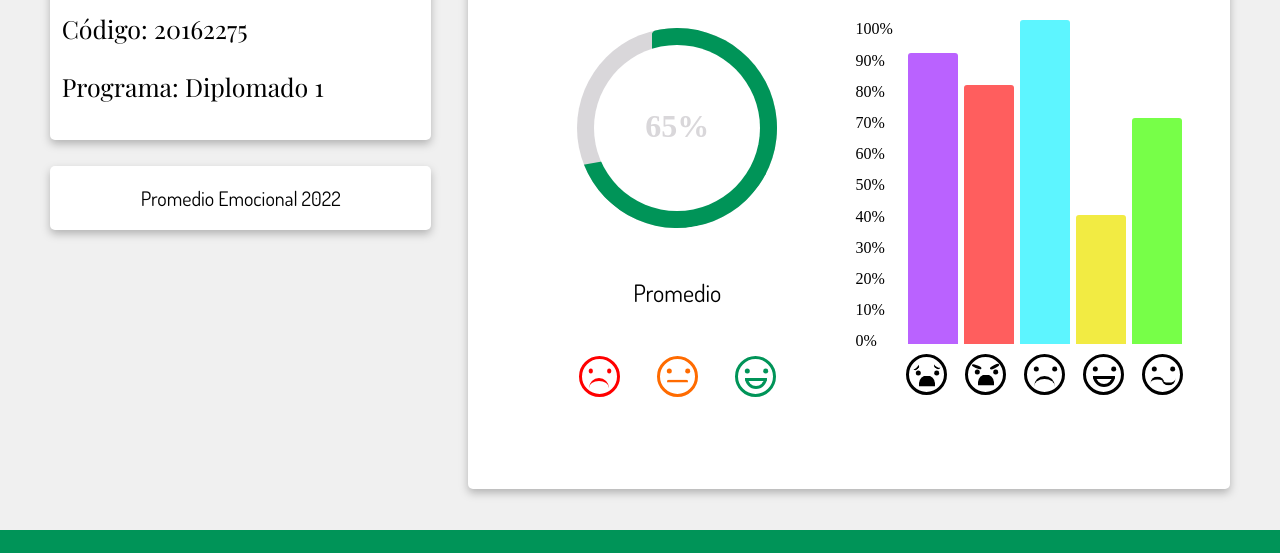
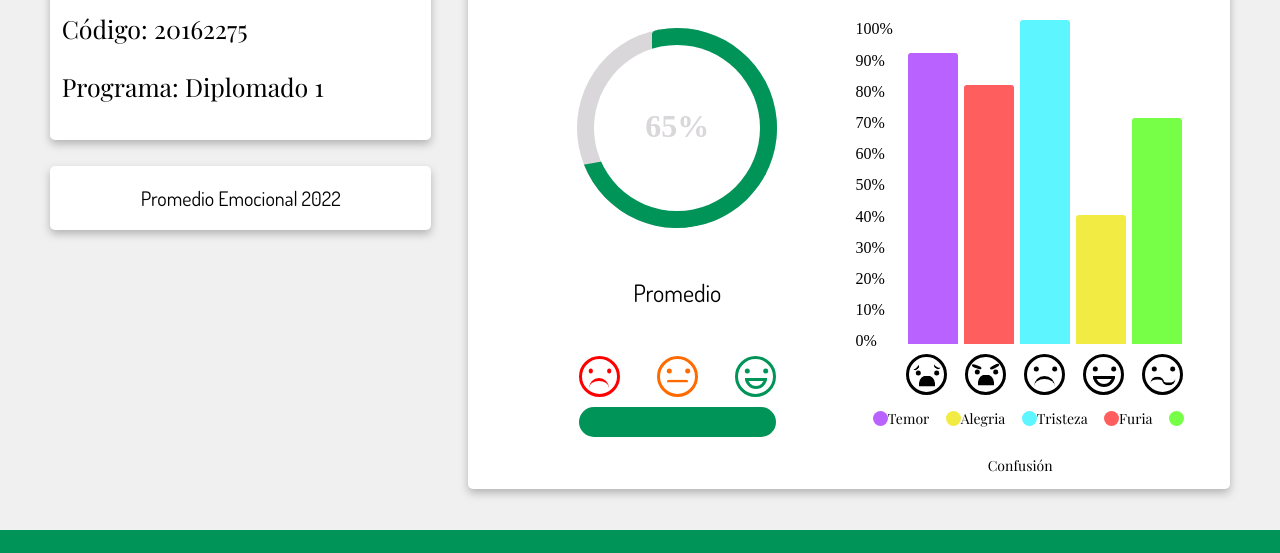
Before and after one commit to CamilaForer/Dashboard-fundacion-Semillas, a plain HTML site: page src/diplomado.html in a window 1280 px wide. Shown: the part 727-1280 px from the top of the page. Drawn offline with nearby package versions, Linux system fonts and the light colour scheme.

Commit message:
Animación barra de progreso de la grafica de promedio

```diff
--- a/src/diplomado.html
+++ b/src/diplomado.html
@@ -78,6 +78,7 @@
                     <div class="happy-mouth"></div>
                   </div>
               </div>
+              <div class="progress-bar"></div>
               </div>
             </div>
             <div class="col-xs-100 col-md-50 col-xl-50">
@@ -154,6 +155,13 @@
                       <div class="confused-mouth"></div>
                     </div>
                   </div>
+                  <div class="indicator-graphic-emotion-faces">
+                    <span class="fear-bar"></span><p>Temor</p>
+                    <span class="happy-bar"></span><p>Alegria</p>
+                    <span class="sad-bar"></span><p>Tristeza</p>
+                    <span class="angry-bar"></span><p>Furia</p>
+                    <span class="confusion-bar"></span><p>Confusión</p>
+                </div>
                 </div>
                 <div></div>
               </div>
--- a/src/style.css
+++ b/src/style.css
@@ -194,6 +194,37 @@ a:visited {
   background-color: var(--color-graphic-happy);
   transform: rotate(190deg);
 }
+.global-emotions {
+  margin: auto;
+  width: 90%;
+  display: flex;
+  flex-flow: row wrap;
+  justify-content: center;
+  align-items: center;
+  padding-bottom: 2%;
+}
+.global-fear-percentage,
+.global-happy-percentage,
+.global-angry-percentage,
+.global-sad-percentage,
+.global-confusion-percentage {
+  width: 10px;
+  height: 10px;
+  font-size: 14px;
+  background: var(--color-graphic-fear);
+}
+.global-happy-percentage {
+  background: var(--color-graphic-happy);
+}
+.global-angry-percentage {
+  background: var(--color-graphic-angry);
+}
+.global-sad-percentage {
+  background: var(--color-graphic-sad);
+}
+.global-confusion-percentage {
+  background: var(--color-graphic-confusion);
+}
 .dots {
   margin-top: 30%;
   margin-bottom: 20%;
@@ -331,6 +362,8 @@ h4{
 }
 /*Average graphic*/
 .average{
+  display: flex;
+  flex-direction:column;
   width:60%;
   height: 106px;
 }
@@ -383,6 +416,30 @@ h4{
 }
 .happy-green .happy-mouth{
   border: 3px solid var(--color-dark-green);
+}
+.progress-bar{
+  position: relative;
+  margin-top: 5%;
+  width: 100%;
+  height: 30px;
+  background-color: var(--color-background);
+  border-radius: 2rem;
+  overflow: hidden;
+}
+.progress-bar::before{
+  content: '';
+  position: absolute;
+  width: 100%;
+  height: 100%;
+  background-color: var(--color-average-face-red);
+  transform: translateX(-100%);
+  animation: fill-bar 3s 0.7s ease-in-out forwards;
+}
+@keyframes fill-bar {
+  to{
+    transform: translateX(0%);
+    background-color: var(--color-dark-green);
+  }
 }
 /*Bar graphic*/
 .board{
@@ -583,6 +640,35 @@ background-color: var(--color-graphic-confusion);
 .confused:hover{
   background-color: var(--color-graphic-confusion);
 }
+.indicator-graphic-emotion-faces{
+  margin: auto;
+  display: flex;
+  flex-flow: row wrap;
+  justify-content: center;
+  align-items: center;
+  padding-bottom: 2%;
+}
+.fear-bar,.sad-bar, .happy-bar, .confusion-bar,.angry-bar{
+  width: 15px;
+  height: 15px;
+  font-size: 14px;
+  border-radius: 50%;
+  margin-left: 5%;
+  background: var(--color-graphic-fear);
+}
+.sad-bar{
+  background: var(--color-graphic-sad);
+}
+.angry-bar{
+  background: var(--color-graphic-angry);
+}
+.happy-bar{
+  background: var(--color-graphic-happy);
+}
+.confusion-bar{
+  background: var(--color-graphic-confusion);
+}
+
 /*Footer*/
 footer{
   background: var(--color-dark-green);
@@ -619,9 +705,7 @@ footer{
   .title-secondary{
     font-size: 35px;
   }
-  p{
-    font-size: 25px;
-  }
+
   h4{
     font-size: 24px;
   }
```
